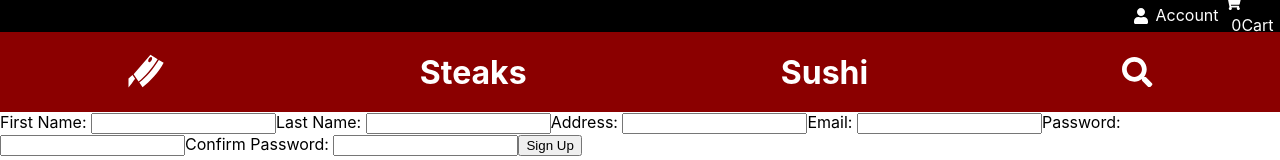
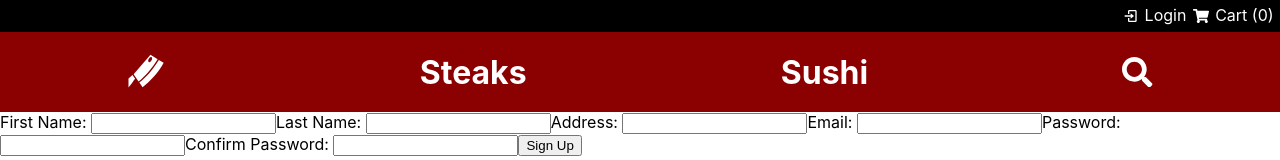
Before and after one commit to dexters-lab-fsa-2208/umami-meats, a Next.js app: page /signup in a window 1280 px wide. Shown: the top 160 px of the page. Built offline with nearby package versions, Linux system fonts and the light colour scheme.

Commit message:
header now renders based on login status; added logout option

```diff
--- a/src/components/Header.js
+++ b/src/components/Header.js
@@ -1,8 +1,15 @@
 import Link from "next/link";
+import Router from "next/router";
 import styled from "styled-components";
+// redux
+import { useSelector, useDispatch } from "react-redux";
+import { storeUser, removeUser } from "../redux/reducers/user-slice";
+import { clearCart } from "../redux/reducers/cart-slice";
+import { RemoveSSRFromComponent } from "../utils";
+// react-icons
 import { FaShoppingCart, FaUser, FaSearch } from "react-icons/fa";
 import { GiMeatCleaver } from "react-icons/gi";
-import { useSelector } from "react-redux";
+import { BiLogIn, BiLogOut } from "react-icons/bi";
 
 const HeaderContainer = styled.div`
   color: white;
@@ -14,7 +21,6 @@ const HeaderContainer = styled.div`
     }
   }
 `;
-
 const HeaderTop = styled.div`
   height: 2em;
   background-color: black;
@@ -38,31 +44,76 @@ const HeaderMain = styled.div`
   justify-content: space-around;
   align-items: center;
 `;
+const LinkContainer = styled.div`
+  display: flex;
+  align-items: center;
+`;
 
-//COMPONENT STARTS HERE
-export default function Header() {
+function Header() {
   const { cart } = useSelector((state) => state.cart);
+  const user = useSelector((state) => state.user);
+  const dispatch = useDispatch();
+
+  let userStatusLink = "/login";
+  if (typeof window !== "undefined") {
+    if (user.isLoggedIn) {
+      userStatusLink = "/account/view";
+    } else if (localStorage.user) {
+      // should probably verify user token if they try to go to account info / cart
+      dispatch(storeUser(JSON.parse(localStorage.getItem("user"))));
+      userStatusLink = "/account/view";
+    }
+  }
+
+  const handleLogout = () => {
+    dispatch(removeUser());
+    localStorage.removeItem("user");
+    Router.push('/');
+  }
 
   return (
     <HeaderContainer>
       <HeaderTop>
-        <FaUser />
-        <Link href="/account/view">
-          <p>Account</p>
-        </Link>
+        {user.isLoggedIn ? (
+          <>
+          {/* account link - displayed as email */}
+            <Link href={userStatusLink}>
+              <LinkContainer>
+                <FaUser />
+                <p>{user.user.email}</p>
+              </LinkContainer>
+            </Link>
+          {/* logout link */}
+            <Link href="/">
+              <LinkContainer onClick={handleLogout}>
+                <BiLogOut />
+                <p>Logout</p>
+              </LinkContainer>
+            </Link>
+          </>
+        ) : (
+          <>
+            <Link href="/login">
+              <LinkContainer>
+                <BiLogIn />
+                <p>Login</p>
+              </LinkContainer>
+            </Link>
+          </>
+        )}
+
         <Link href="/cart">
-          <div>
-            {" "}
+          <LinkContainer>
             <FaShoppingCart />
-            <p>{cart.length}Cart</p>
-          </div>
+            <p>{`Cart (${cart.length})`}</p>
+          </LinkContainer>
         </Link>
       </HeaderTop>
 
       <HeaderMain>
         {/* commented out the link due to console error 'functional components cannot be links' */}
         {/* <Link href="/"> */}
-          <GiMeatCleaver size="2.4em" />
+        <GiMeatCleaver size="2.4em" />
         {/* </Link> */}
 
         <Link href="/steaks">
@@ -78,3 +129,7 @@ export default function Header() {
     </HeaderContainer>
   );
 }
+
+export default RemoveSSRFromComponent(Header);
+
+// disabling SSR for the header, because its contents depend on the localStorage
--- a/src/redux/store/store.js
+++ b/src/redux/store/store.js
@@ -3,6 +3,7 @@ import { setupListeners } from "@reduxjs/toolkit/query";
 import { apiSlice } from "../reducers/apiSlice";
 import cartSlice from "../reducers/cart-slice";
 import userSlice from "../reducers/user-slice";
+import loggingMiddleware from "redux-logger";
 
 export const store = configureStore({
   reducer: {
@@ -11,7 +12,7 @@ export const store = configureStore({
     [apiSlice.reducerPath]: apiSlice.reducer,
   },
   middleware: (getDefaultMiddleware) =>
-    getDefaultMiddleware().concat(apiSlice.middleware),
+    getDefaultMiddleware().concat(apiSlice.middleware).concat(loggingMiddleware),
 });
 
 setupListeners(store.dispatch);
```
